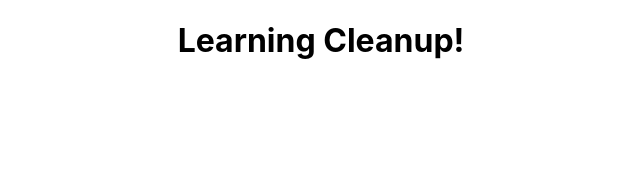
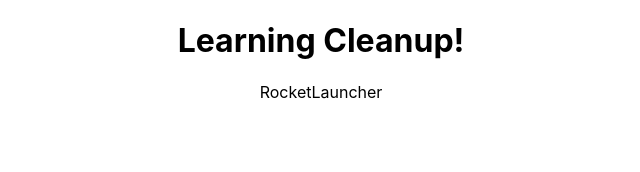
Before and after one commit to sagreenxyz/rocket-launch, a React (Create React App) app: page / in a window 1280 px wide. Shown: the top 172 px of the page, without its empty margins (319-959 px from the left). Built offline with nearby package versions, Linux system fonts and the light colour scheme.

Commit message:
5. stub for RocketLauncher component

```diff
--- a/src/App.js
+++ b/src/App.js
@@ -1,10 +1,19 @@
 import './App.css';
+
+function RocketLauncher() {
+  return (
+    <div>
+      RocketLauncher
+    </div>
+  )
+}
 
 function App() {
   return (
     <div className="App">
       <main>
         <h1>Learning Cleanup!</h1>
+        <RocketLauncher />
       </main>
     </div>
   );
```
